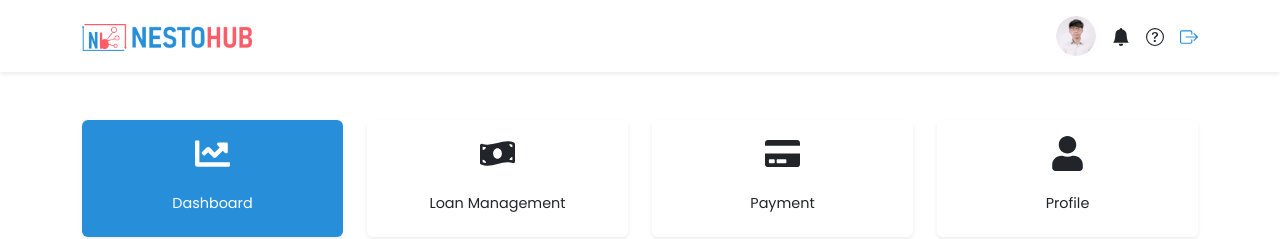
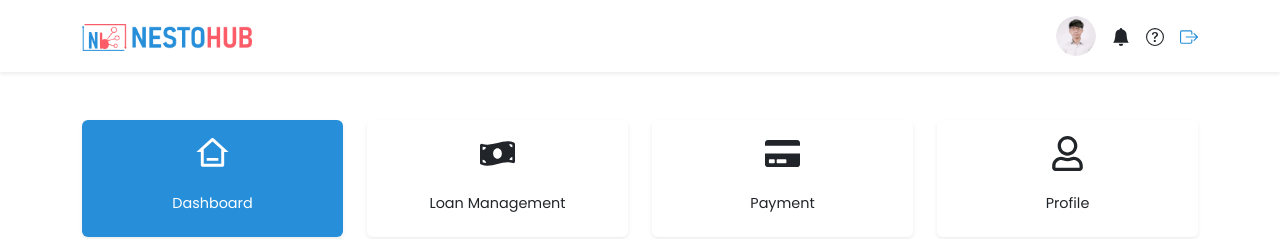
Before and after one commit to Vivekackrolix/Nesto-Frontend, a React (Create React App) app: page /home-dashboard in a window 1280 px wide. Shown: the top 239 px of the page. Built offline with nearby package versions, Linux system fonts and the light colour scheme.

Commit message:
updated dashboard cards icons

```diff
--- a/src/dashboard/HomeDashBoard.js
+++ b/src/dashboard/HomeDashBoard.js
@@ -2,18 +2,16 @@ import { Col, Container, Row } from 'react-bootstrap';
 import ContentCard from './dashboard-info-cards/DashboardInfoCards';
 import DashboardHeader from './header/DashboardHeader';
 import { Outlet, useLocation } from 'react-router-dom';
-import {
-  FaChartLine,
-  FaMoneyBillWave,
-  FaUser,
-  FaCreditCard,
-} from 'react-icons/fa';
+import { FaMoneyBillWave, FaCreditCard } from 'react-icons/fa';
+import { RiHome3Line } from 'react-icons/ri';
+import { FaRegUser } from 'react-icons/fa';
+
 import SearchFilterBox from './search-filter/SearchFilter';
 import './Dashboard.css';
 
 const dashboardInfoCardsData = [
   {
-    icon: <FaChartLine size={35} />,
+    icon: <RiHome3Line size={35} />,
     title: 'Dashboard',
     path: '/home-dashboard',
   },
@@ -28,7 +26,7 @@ const dashboardInfoCardsData = [
     path: '/home-dashboard/payment',
   },
   {
-    icon: <FaUser size={35} />,
+    icon: <FaRegUser size={35} />,
     title: 'Profile',
     path: '/home-dashboard/profile',
   },
```
